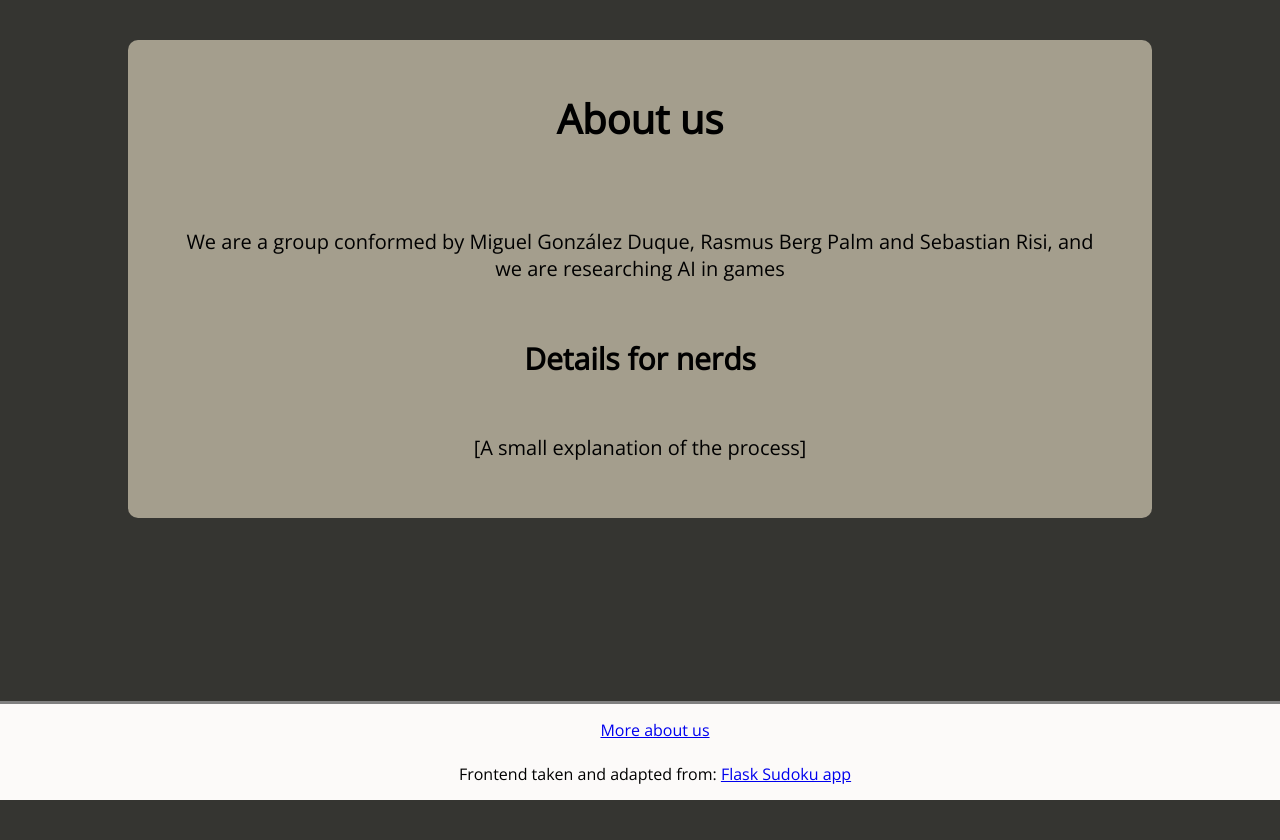
After one commit to miguelgondu/bayesian_sudoku, a Flask app: template templates/about.html in a window 1280 px wide. The commit adds this page. Run offline with Flask 2, Linux system fonts and the light colour scheme; the template is opened without the code that fills it, so the values that code supplies are empty; parts of the project's set-up code (start-up, migrations or seed data) failed here and were passed over.

Commit message:
Implements debugging features and an about page

```diff
--- a/app.py
+++ b/app.py
@@ -19,7 +19,8 @@ kappa = 0.5
 se = SudokuExperiment(
     size,
     goal,
-    name="local_testing"
+    name="local_testing",
+    debugging=True
 )
 
 start = None
@@ -108,7 +109,7 @@ def solution():
 
 @app.route("/about")
 def about():
-    return "hola"
+    return render_template("about.html")
 
 if __name__ == "__main__":
     print("Serving the web app")
--- /dev/null
+++ b/templates/about.html
@@ -0,0 +1,8 @@
+{% extends "base.html" %}
+{% block content %}
+<h1>About us</h1>
+<p>We are a group conformed by Miguel González Duque, Rasmus Berg Palm and Sebastian Risi, and we are researching AI in games</p>
+
+<h2>Details for nerds</h2>
+<p>[A small explanation of the process]</p>
+{% endblock %}
--- a/templates/base.html
+++ b/templates/base.html
@@ -13,7 +13,7 @@
     </div>
     <footer class="footer">
     <a href="/about" target='_blank'>More about us</a><br/><br/>
-    Taken and adapted from:
+    Frontend taken and adapted from:
     <a href="https://github.com/underchemist/Flask-sudoku-app" target='_blank'>Flask Sudoku app</a>
 
     </footer>
```
Also changed, not shown: sudoku_experiment.py (+7 -1 lines), templates/solution.html (+4 -4 lines).
